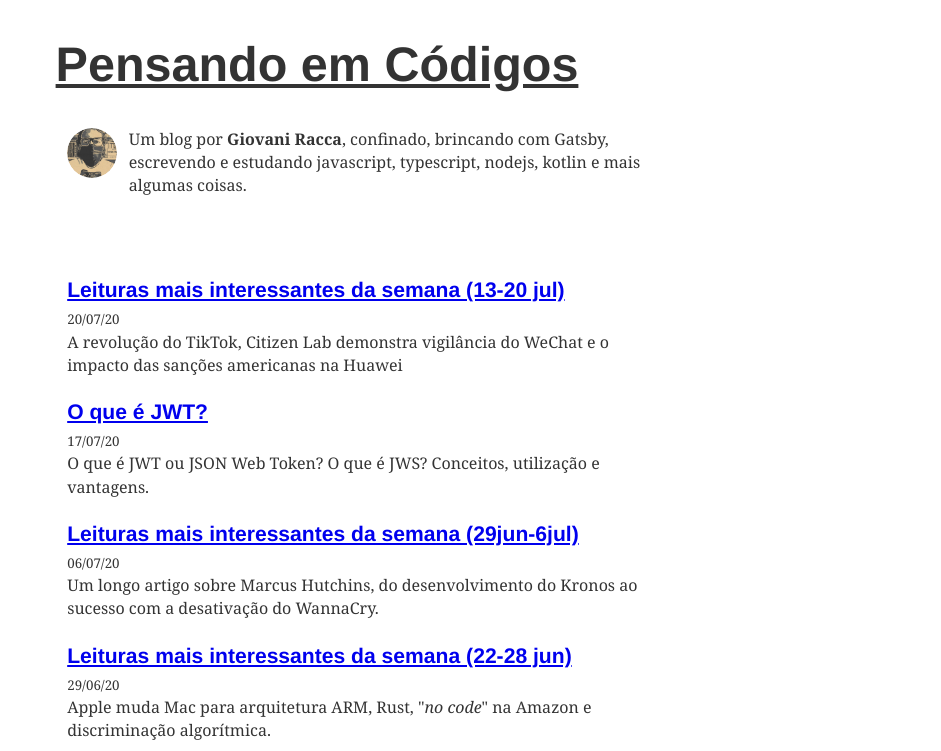
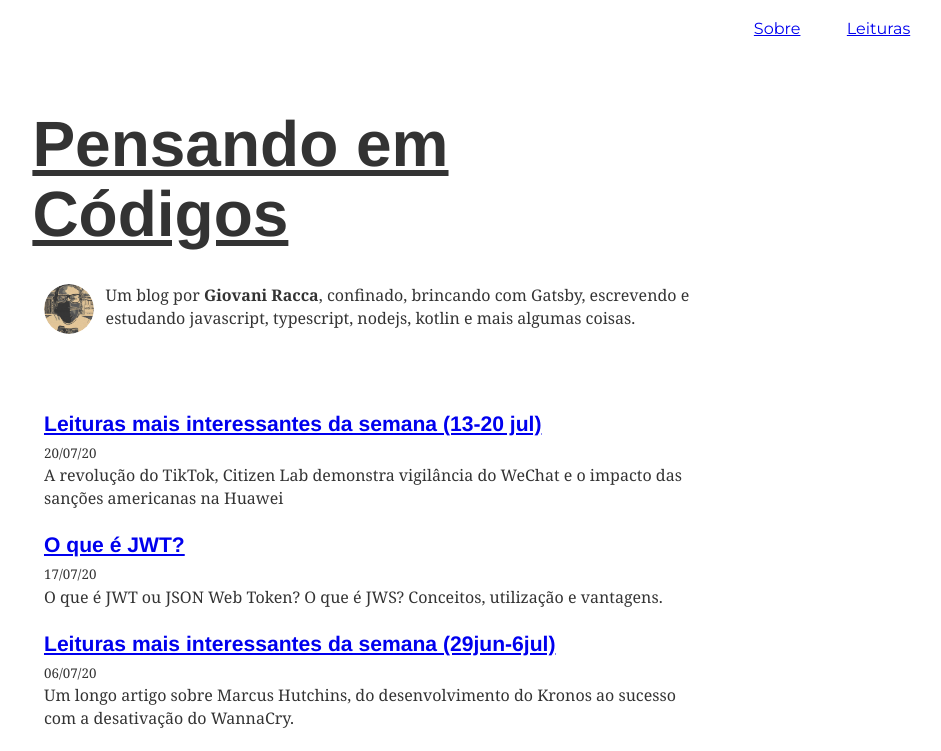
Before and after one commit to giovanibr/pensandoemcodigos, a Gatsby site: page / in a window 1280 px wide. Shown: the top 751 px of the page, without its empty margins (277-1218 px from the left). Built offline with nearby package versions, Linux system fonts and the light colour scheme; Gatsby itself is replaced by a stand-in of ours; some packages are replaced by stand-ins of ours.

Commit message:
adiciona nav bar + correções

```diff
--- a/src/components/layout.js
+++ b/src/components/layout.js
@@ -3,16 +3,29 @@ import { Link } from "gatsby"
 
 import { rhythm, scale } from "../utils/typography"
 
-const Layout = ({ location, title, children, menuLinks }) => {
+import "./layout.css"
+
+const Layout = ({ location, title, children }) => {
   const rootPath = `${__PATH_PREFIX__}/`
   let header
-  let resources
+  let nav = (
+    <nav>
+      <ol>
+        <li>
+          <Link to="/about">Sobre</Link>
+        </li>
+        <li>
+          <Link to="/readings">Leituras</Link>
+        </li>
+      </ol>
+    </nav>
+  )
 
   if (location.pathname === rootPath) {
     header = (
       <h1
         style={{
-          ...scale(1.6),
+          ...scale(2),
           marginBottom: rhythm(1.5),
           marginTop: 0,
           // textAlign: `center`
@@ -29,30 +42,12 @@ const Layout = ({ location, title, children, menuLinks }) => {
         </Link>
       </h1>
     )
-    resources = (
-      <h4
-        style={{
-          ...scale(.3),
-          marginBottom: rhythm(1.5),
-          marginTop: 0,
-          // marginLeft: rhythm(2),
-          textAlign: `left`
-        }}
-      >
-      {/* <Link style={{ boxShadow: `none`, color: `inherit`, marginLeft: rhythm(.5) }} to='/resources'>
-        Sobre
-      </Link> &nbsp;
-      <Link style={{ boxShadow: `none`, color: `inherit`, marginLeft: rhythm(1.5) }} to='/resources'>
-        Recursos
-      </Link> */}
-      </h4>
-    )
   } else {
     header = (
       <h1
         style={{
         //   fontFamily: `Montserrat, sans-serif`,
-          //...scale(1.5),
+          ...scale(1.6),
           marginBottom: rhythm(1.5),
           marginTop: 0,
         }}
@@ -70,23 +65,37 @@ const Layout = ({ location, title, children, menuLinks }) => {
     )
   }
   return (
+    <div>
+      {nav}
+
       <div
         style={{
           marginLeft: `auto`,
           marginRight: `auto`,
-        maxWidth: rhythm(28),
+          maxWidth: rhythm(30),
           padding: `${rhythm(1.5)} ${rhythm(3 / 4)}`,
         }}
       >
-      <header>{header}</header>
-      {resources}
+
+        <header style={{
+          display: 'flex',
+          flexDirection: 'row',
+        }}>
+
+          {header}
+
+        </header>
+
+
         <main>{children}</main>
+
         <footer>
           © {new Date().getFullYear()}, Desenvolvido com
           {` `}
           <a href="https://www.gatsbyjs.org">Gatsby</a>
         </footer>
       </div>
+    </div>
   )
 }
 
```
Lines whose indentation alone changed are shown as unchanged.
